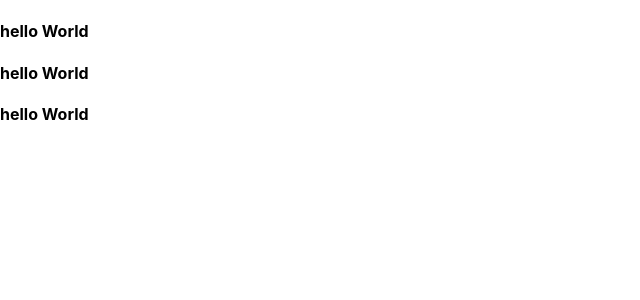
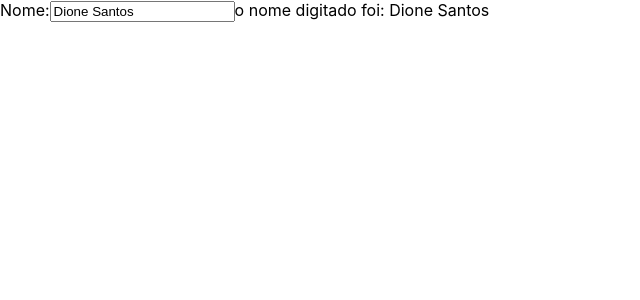
Before and after one commit to dione-is/hold-money-app-, a React (Create React App) app: page / in a window 1280 px wide. Shown: the top 300 px of the page, without its empty margins (0-640 px from the left). Built offline with nearby package versions, Linux system fonts and the light colour scheme.

Commit message:
component

```diff
--- a/src/App.js
+++ b/src/App.js
@@ -1,14 +1,21 @@
-import logo from './logo.svg';
+import { render } from '@testing-library/react';
+import React from 'react';
 import './App.css';
 
-function App() {
-  return (
-    <div>
-      <h4>hello World</h4>
-      <h4>hello World</h4>
-      <h4>hello World</h4>
-    </div>
-  );
+class App extends React.Component {
+  state =  {
+    nome :'Dione Santos'
+  }
+  render() {
+    return (
+      <div>
+        <label>Nome:</label>
+        <input type="text" value={this.state.nome} onChange={(e) => this.setState({nome: e.target.value})}/>
+        o nome digitado foi: {this.state.nome}
+      </div>
+    );
+  }
 }
 
+
 export default App;
```
